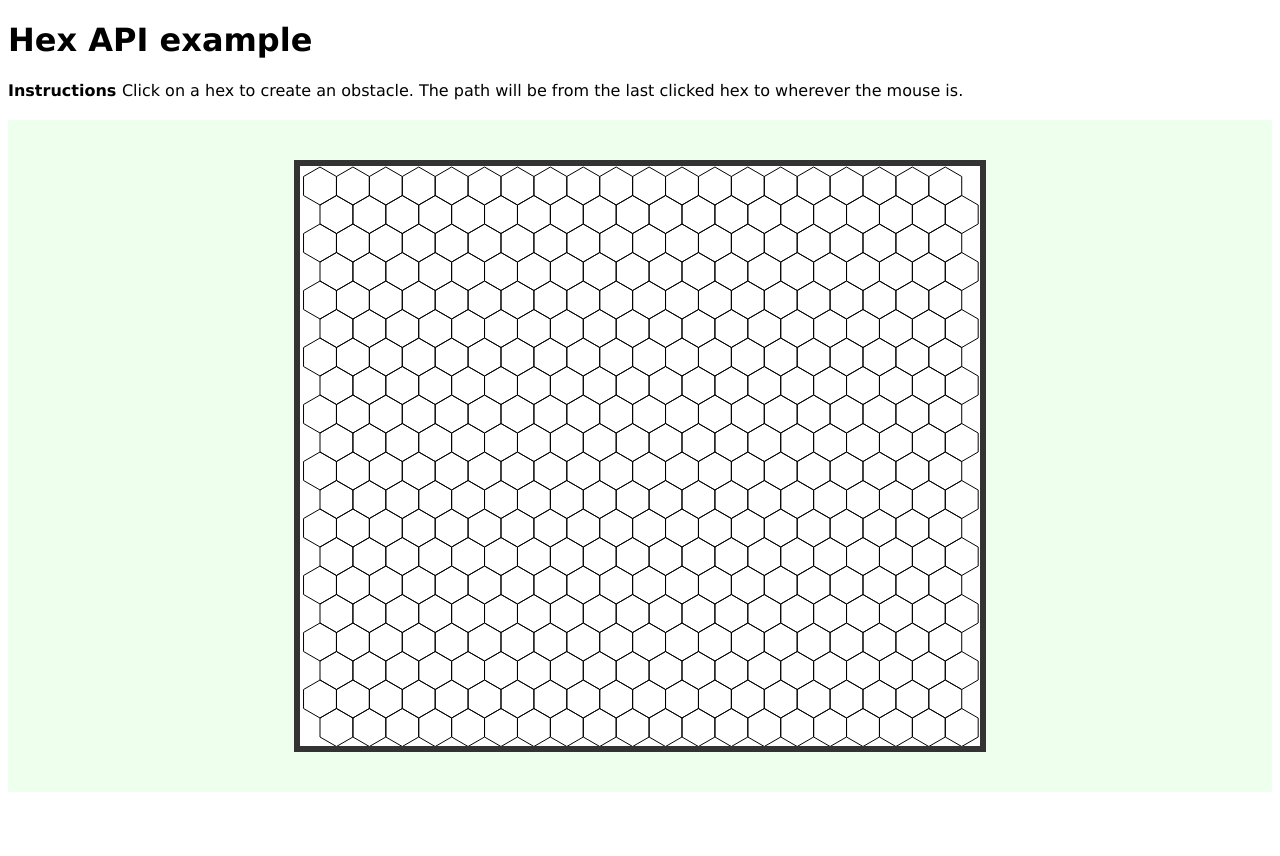
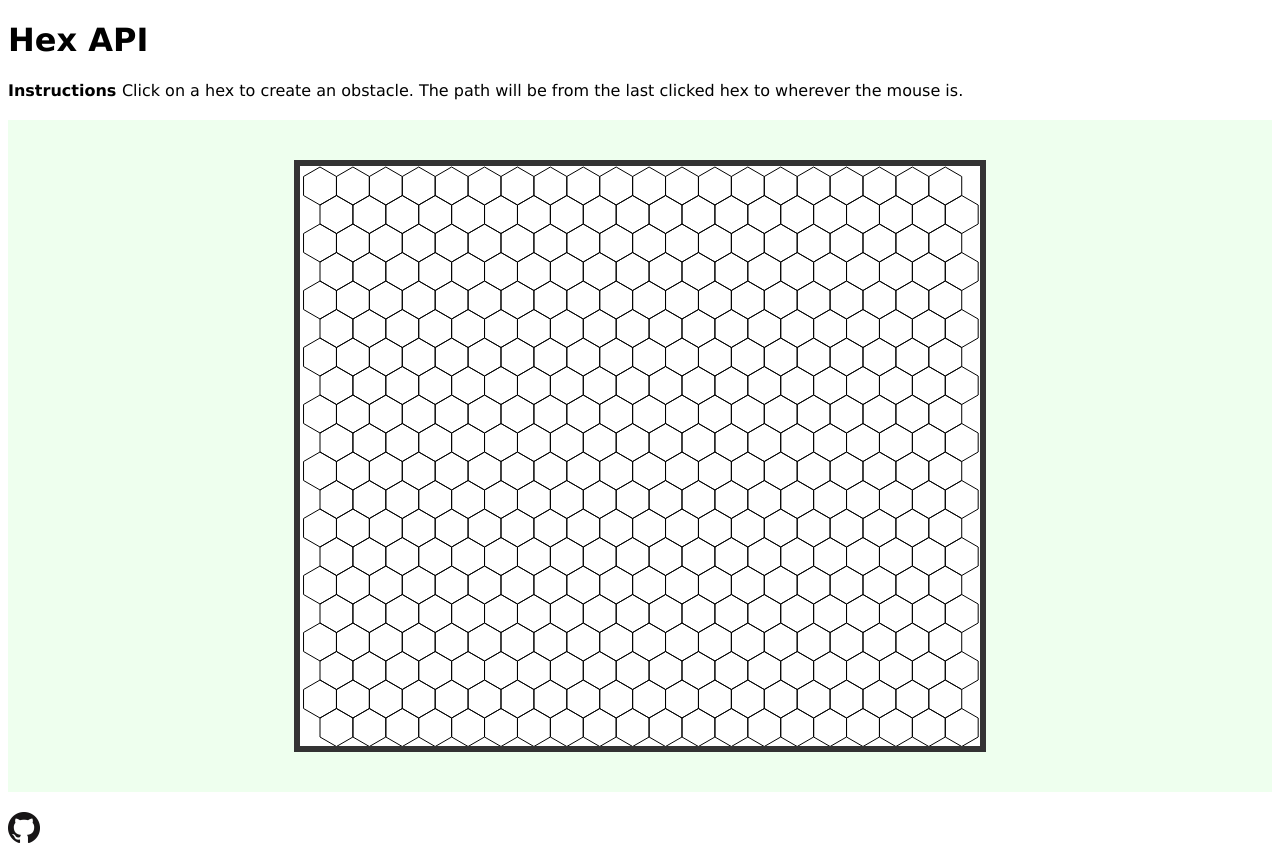
Before and after one commit to cefleet/hexAPI, a website with bundled scripts: page index.html in a window 1280 px wide. Before the commit the page ends 812 px from the top, so only its background shows below. Built offline with nearby package versions, Linux system fonts and the light colour scheme.

Commit message:
added a few things to the site

```diff
--- a/index.html
+++ b/index.html
@@ -21,12 +21,13 @@
     </style>
 </head>
 <body>
-    <h1>Hex API example</h1>
+    <h1>Hex API</h1>
     <p><strong>Instructions </strong>Click on a hex to create an obstacle. The path will be from the last clicked hex to wherever the mouse is.
         </p>
     <div class="container">
         <canvas id="canvas" width='680' height='580'></canvas>
     </div>
-    <script src="example_script.js" type="module"></script>
+    <footer> <a href='https://github.com/cefleet/hexAPI'><img height="32px" src='/site/github_logo.png' /></a></footer>
+    <script src="/site/example_script.js" type="module"></script>
 </body>
 </html>
--- a/example_script.js
+++ b/site/example_script.js
@@ -1,5 +1,5 @@
 //import and get the needed functions
-import {Grid,Engine} from "./src/HexApi.js";
+import {Grid,Engine} from "../src/HexApi.js";
 const {getAllHexesWithinDistance} = Engine;
 const {pathToPromise,cornersOfHex,hexAtPoint,map} = Grid({hexSize:{x:19,y:19},origin:{x:20,y:20},rows:20,cols:20});
 
```
Also changed, not shown: site/github_logo.png (added).
